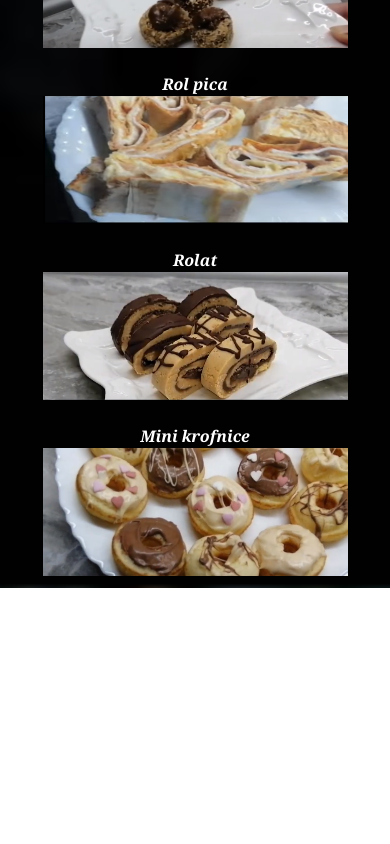
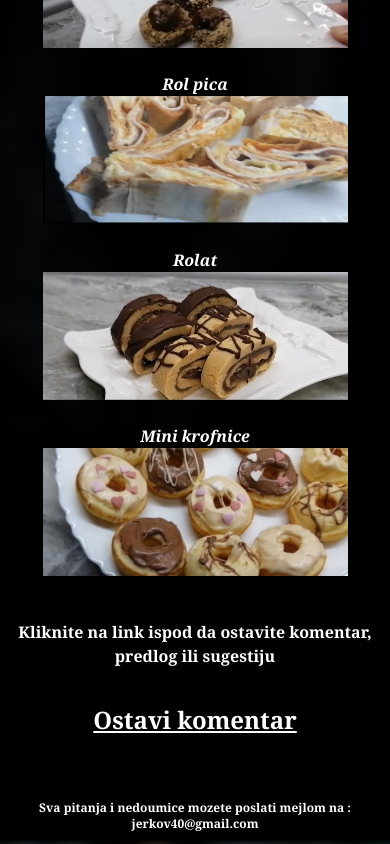
Before and after one commit to milanm98/Cooking-website, a React (Create React App) app: page / in a window 390 px wide. Shown: the part 7909-8753 px from the top of the page. Before the commit the page ends 8497 px from the top, so only its background shows below. Built offline with nearby package versions, Linux system fonts and the light colour scheme.

Commit message:
contant feature added

```diff
--- a/src/App.js
+++ b/src/App.js
@@ -2,6 +2,7 @@ import './App.css';
 import NewestMeal from "./Components/NewestMeal";
 import MostPopularMeal from "./Components/MostPopularMeal";
 import Galerija from "./Components/Galerija";
+import Feedback from "./Components/Feedback";
 import { Helmet } from "react-helmet";
 
 function App() {
@@ -34,6 +35,9 @@ function App() {
         <div>
           <Galerija></Galerija>
         </div>
+        <div>
+          <Feedback></Feedback>
+        </div>
       </div>
     </main>
   );
--- /dev/null
+++ b/src/Components/Feedback.js
@@ -0,0 +1,13 @@
+function Feedback(){
+    return(
+        <main>
+            <div className="p-3 md:p-12 flex flex-col items-center text-white font-black font-serif content-center justify-center w-full">
+                <p className="my-5 md:my-8 text-center text-1xl md:text-3xl">Kliknite na link ispod da ostavite komentar, predlog ili sugestiju</p>
+                <a className="text-center my-4 md:my-12 text-2xl md:text-4xl underline" href="mailto:marjanovmilan12@gmail.com">Ostavi komentar</a>
+                <p className="text-center text-xs mt-12">Sva pitanja i nedoumice mozete poslati mejlom na : jerkov40@gmail.com</p>
+            </div>
+        </main>
+    )
+}
+
+export default Feedback;
```
